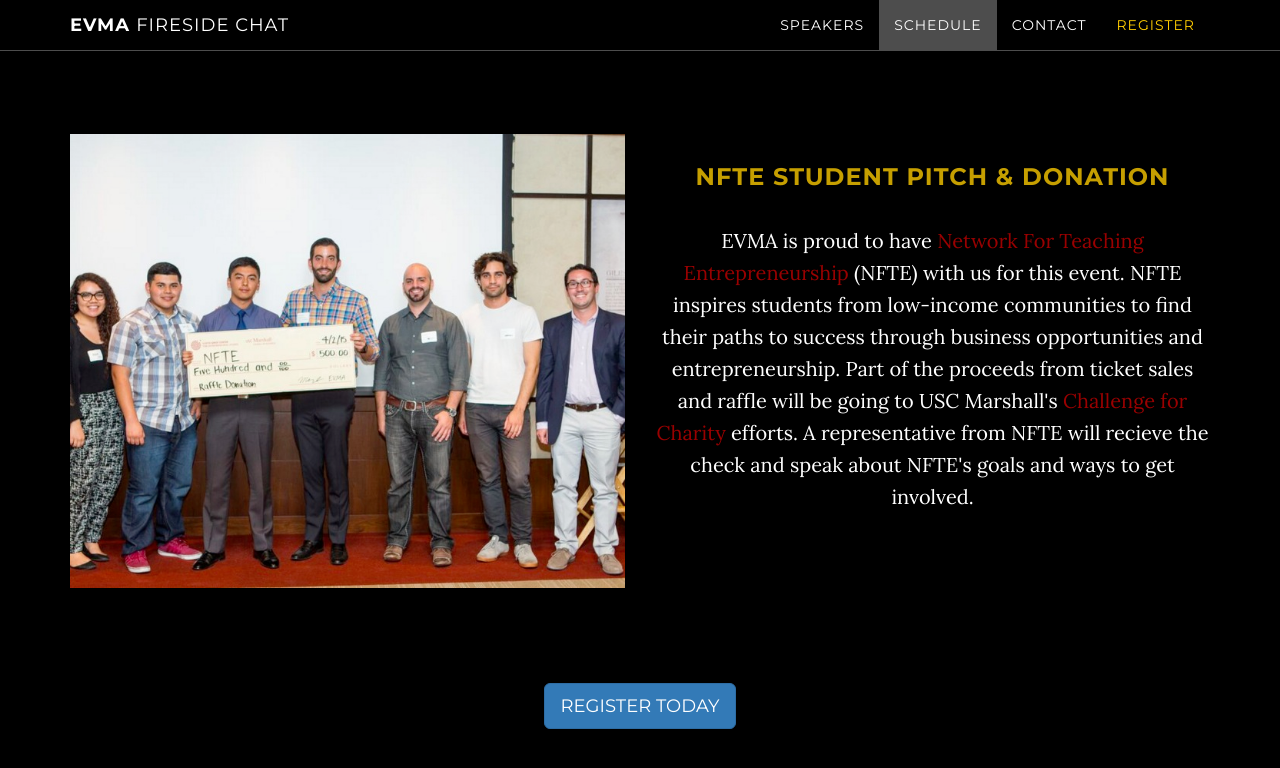
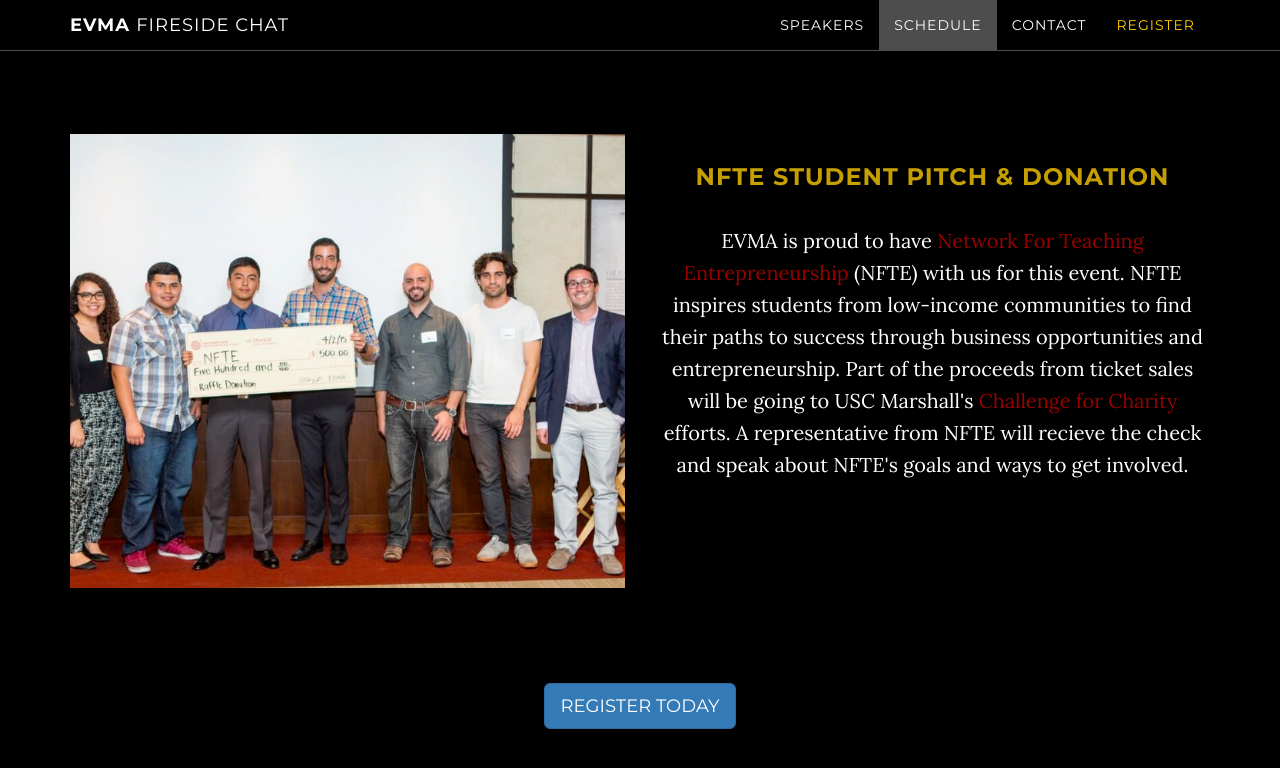
Before and after one commit to miken/firesidechat, a Jekyll site: the page built from index.html, in a window 1280 px wide and 900 px high, scrolled down 6581 px. Shown: the top 768 px of the window. Built offline with Jekyll 4.4.1, drawn with Linux system fonts in a browser that asks for light colours; some of the changed text lies outside the part shown.

Commit message:
Update schedule and hours

```diff
--- a/_includes/header.html
+++ b/_includes/header.html
@@ -9,7 +9,7 @@
                         </p>
                         <p class="brand-heading">ENTREPRENEUR<br>FIRESIDE CHAT</p>
                         <p class="intro-text">How To Go From Idea To Reality</p>
-                        <p>Bashor Lounge<br>December 2, 2015, 5:30-9PM</p>
+                        <p>Bashor Lounge<br>December 2, 2015, 5:30-8:30PM</p>
                         <a href="#about" class="btn btn-circle page-scroll">
                             <i class="fa fa-angle-double-down animated"></i>
                         </a>
--- a/_includes/schedule.html
+++ b/_includes/schedule.html
@@ -53,10 +53,6 @@
                         <td class="col-xs-9">Blackstone Launchpad Resources Presentation</td>
                     </tr>
                     <tr>
-                        <td class="col-xs-3">8:10pm</td>
-                        <td class="col-xs-9">Raffle Winners Announcement</td>
-                    </tr>
-                    <tr>
                         <td class="col-xs-3">8:15pm</td>
                         <td class="col-xs-9">Cocktail & Networking</td>
                     </tr>
@@ -93,7 +89,7 @@
             </div>
             <div class="col-sm-6 snapshot-desc">
                 <h3>NFTE Student Pitch & Donation</h3>
-                <p>EVMA is proud to have <a href="https://www.nfte.com/">Network For Teaching Entrepreneurship</a> (NFTE) with us for this event. NFTE inspires students from low-income communities to find their paths to success through business opportunities and entrepreneurship. Part of the proceeds from ticket sales and raffle will be going to USC Marshall's <a href="https://clubs.marshall.usc.edu/c4c/web_page?url_name=about&club=c4c">Challenge for Charity</a> efforts.  A representative from NFTE will recieve the check and speak about NFTE's goals and ways to get involved.</p>
+                <p>EVMA is proud to have <a href="https://www.nfte.com/">Network For Teaching Entrepreneurship</a> (NFTE) with us for this event. NFTE inspires students from low-income communities to find their paths to success through business opportunities and entrepreneurship. Part of the proceeds from ticket sales will be going to USC Marshall's <a href="https://clubs.marshall.usc.edu/c4c/web_page?url_name=about&club=c4c">Challenge for Charity</a> efforts.  A representative from NFTE will recieve the check and speak about NFTE's goals and ways to get involved.</p>
             </div>
         </div>
         <div class="row subsection">
```
